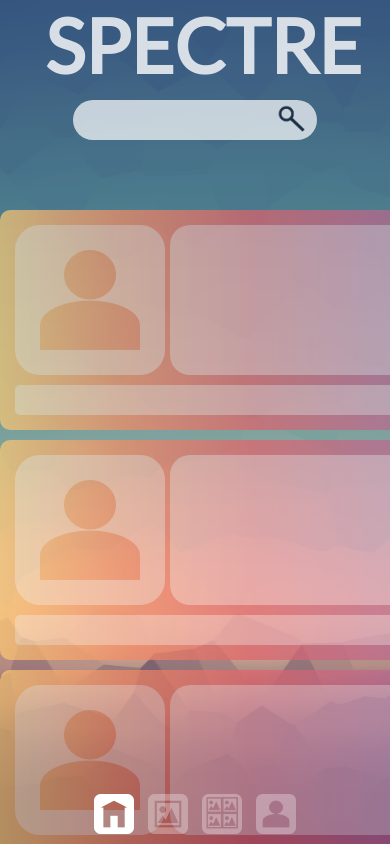
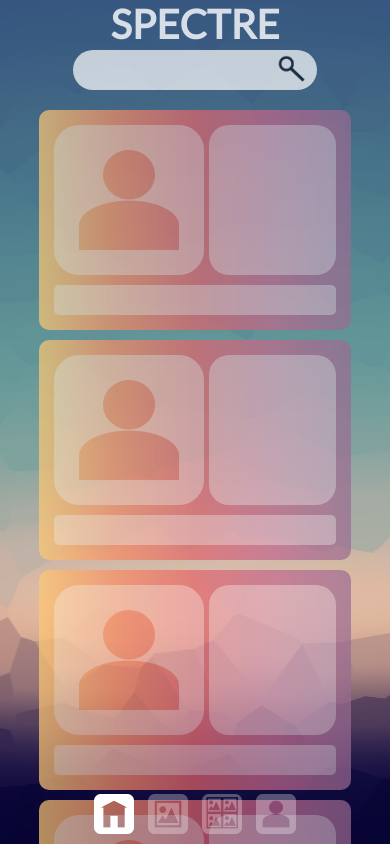
Before and after one commit to junaaaaloo/WEBAPDE---MP1, a plain HTML site: page index.html in a window 390 px wide. Drawn offline with nearby package versions, Linux system fonts and the light colour scheme.

Commit message:
Meta update for html

```diff
--- a/index.html
+++ b/index.html
@@ -5,7 +5,7 @@
         <link href="https://fonts.googleapis.com/css?family=Lato" rel="stylesheet">
         <link href="https://fonts.googleapis.com/css?family=Open+Sans" rel="stylesheet">
         <script src = "libraries/jquery-min.js"> </script>
-        <meta name="viewport" content="width=device-width, initial-scale=1.0">
+        <meta name="viewport" content="width=device-width, height=device-height initial-scale = 0.9">
     </head>
     <script src = "script.js"> </script>
 
--- a/styles.css
+++ b/styles.css
@@ -168,6 +168,7 @@
     left: 0;
     right: 0;
     opacity: 0.7;
+    width: 80%;
     border-radius: 10px;
     margin-top: 10px;
     margin-bottom: 10px;
@@ -176,14 +177,13 @@
 }
 
 .post {
-    width: 500px;
     height: 220px;
     flex-grow: 1;
 }
 
 
 .post:hover {
-    width: 510px;
+    width: 85%;
     height: 230px;
     opacity: 0.95;
 }
@@ -364,6 +364,18 @@
         transition: width 0.5s;
     }
 
+    #title {
+        font-size: 40px;
+    }
+
+    #topNavigationBar {
+        height: 100px;
+    }
+
+    #wholePanel {
+        top: 0px;
+    }
+
     #topNavigationBarContainer {
         position: fixed;
         bottom: 0px;
@@ -375,7 +387,7 @@
     }
 
     #searchMessage {
-        top: 100px;
+        top: 50px;
     }
 }
 
```
Also changed, not shown: users.html (+8 -8 lines).
